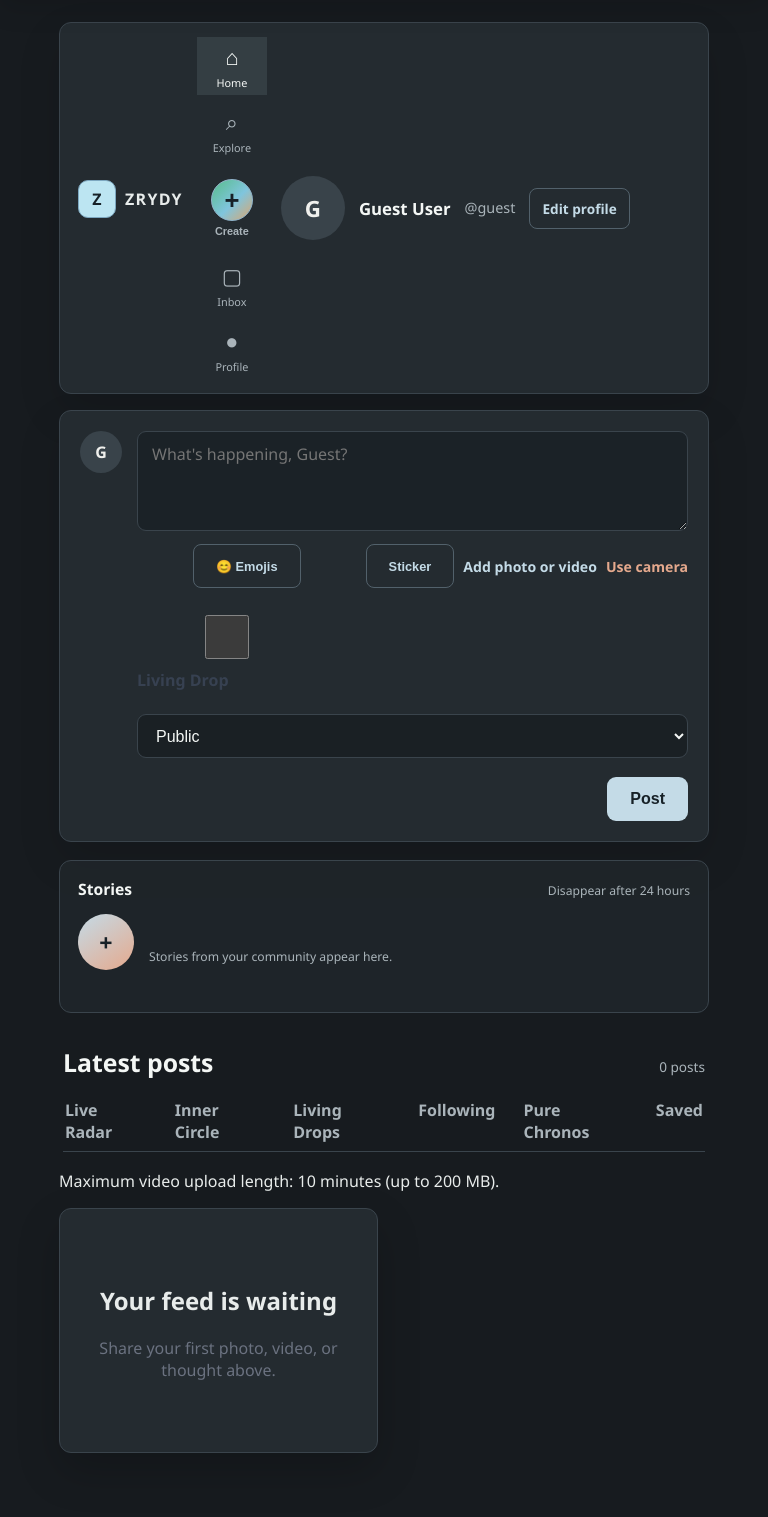
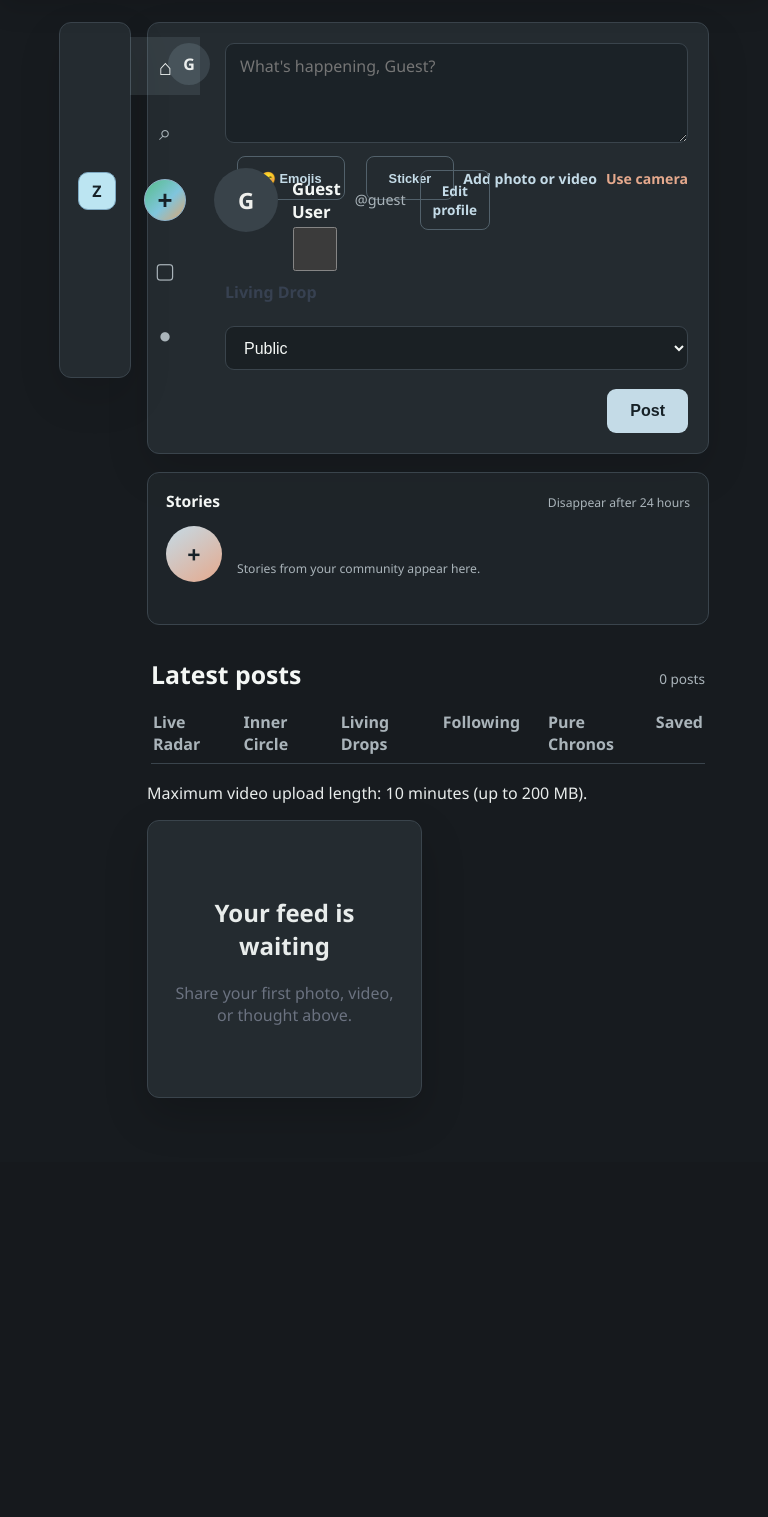
Before and after one commit to mahmudfauziyat006-commits/Zrydy, a Flask app: page /dashboard in a window 768 px wide. Shown: the part 72-1589 px from the top of the page. After the commit the page ends 1170 px from the top, so only its background shows below. Run offline with Flask 3, Linux system fonts and the light colour scheme; data that the repository does not hold is empty; some libraries are stand-ins or nearby versions.

Commit message:
chore: auto-sync 2026-11-21 15:37 UTC

```diff
--- a/static/style.css
+++ b/static/style.css
@@ -2313,6 +2313,35 @@ body.light-mode .social-body .muted {
     }
 }
 
+@media (min-width: 601px) and (max-width: 900px) {
+    .social-body .nexus-feed-layout {
+        grid-template-columns: 72px minmax(0, 1fr);
+        width: calc(100% - 24px);
+    }
+
+    .social-body .nexus-left-rail {
+        position: sticky;
+        top: 94px;
+    }
+
+    .social-body .nexus-right-rail {
+        display: none;
+    }
+
+    .nexus-rail-brand strong,
+    .nexus-rail-nav small {
+        display: none;
+    }
+
+    .nexus-rail-brand {
+        justify-content: center;
+    }
+
+    .post-grid {
+        grid-template-columns: repeat(2, minmax(0, 1fr));
+    }
+}
+
 @media (max-width: 600px) {
     .social-body .topbar {
         position: sticky;
```
